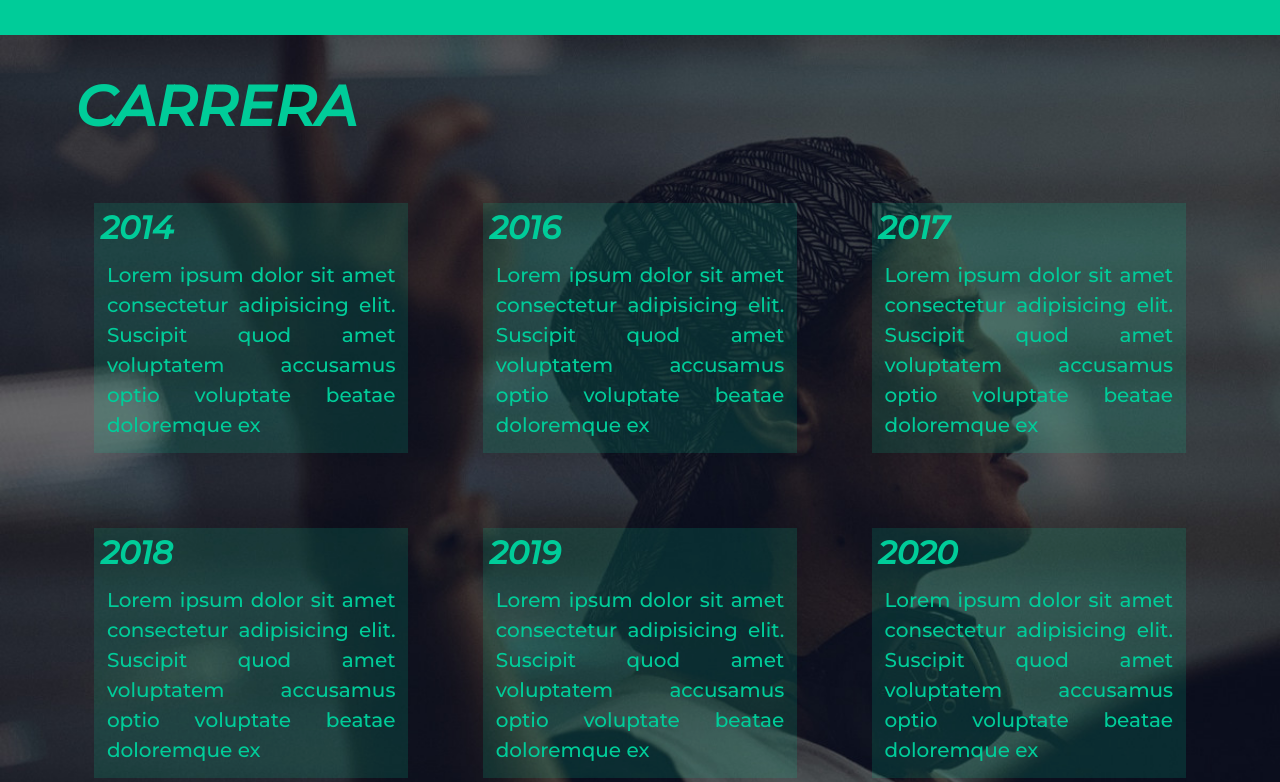
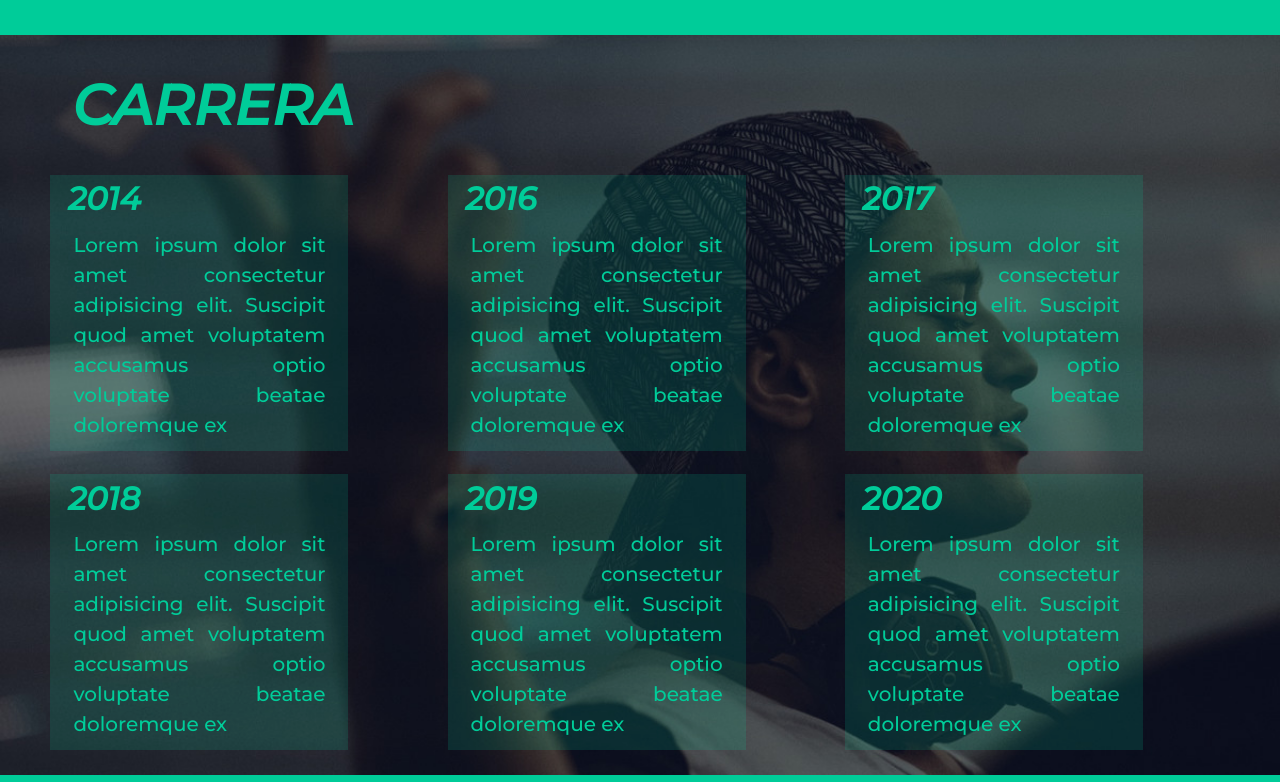
Before and after one commit to NicoMessina25/kygoRepository, a plain HTML site: page pages/biografia.html in a window 1280 px wide. Shown: the part 968-1750 px from the top of the page. Drawn offline with nearby package versions, Linux system fonts and the light colour scheme.

Commit message:
cambios en el html biografia seccion de carrera: maquetado con botstrap

```diff
--- a/css/style.css
+++ b/css/style.css
@@ -79,6 +79,10 @@ a img{
     "concieProx"
     "concieImgs"
     "footer";
+}
+
+.row{
+    width: 95%;
 }
 
 .flexible--row{
@@ -512,11 +516,11 @@ input,textarea{
     justify-content: center;
 }
 .bioCarr__divs{
-    margin: 3%;
-    width: 40%;
     height: auto;
     background-color: rgb(0, 204, 153, 0.15);
+    margin: 1%;
 }
+
 
 /* bioPremYNom */
 
@@ -903,12 +907,6 @@ footer a img{
         width: 50%;
     }
 
-    /* bioCarr */
-
-    .bioCarr__divs{
-        width: 25%;
-    }
-
     /* bioPremYNom */
 
     .bioPremYNom{
--- a/pages/biografia.html
+++ b/pages/biografia.html
@@ -70,32 +70,35 @@
                 Esse dicta sint, itaque saepe quia adipisci mollitia reprehenderit accusamus maiores totam voluptatem a similique aut? Quasi et unde officiis voluptatem exercitationem obcaecati facilis omnis eum, aliquid nobis ex incidunt.</p>
                 <img src="../img/kygoInfancia.jpg" alt="Kygo cuando era chico" class="bioInf__img">
             </section>
-            <section id="carrera" class="sect--blue bioCarr flexible--rowWrap">
-                <h2 class="subTitle">Carrera</h2>
-                <div class="bioCarr__divs">
+            <section id="carrera" class="sect--blue bioCarr container">
+                <div class="row justify-content-around">
+                    <h2 class="subTitle col-12">Carrera</h2>
+                    <div class="bioCarr__divs col-5 col-md-3">
                         <h3 class="subTitle subTitle--smaller">2014</h3>
                         <p class="text text--justify">Lorem ipsum dolor sit amet consectetur adipisicing elit. Suscipit quod amet voluptatem accusamus optio voluptate beatae doloremque ex</p>
                     </div>
-                <div class="bioCarr__divs">
+                    <div class="bioCarr__divs  col-5 col-md-3">
                         <h3 class="subTitle subTitle--smaller">2016</h3>
                         <p class="text text--justify">Lorem ipsum dolor sit amet consectetur adipisicing elit. Suscipit quod amet voluptatem accusamus optio voluptate beatae doloremque ex</p>
                     </div>
-                <div class="bioCarr__divs">
+                    <div class="bioCarr__divs col-5 col-md-3">
                         <h3 class="subTitle subTitle--smaller">2017</h3>
                         <p class="text text--justify">Lorem ipsum dolor sit amet consectetur adipisicing elit. Suscipit quod amet voluptatem accusamus optio voluptate beatae doloremque ex</p>
                     </div>
-                <div class="bioCarr__divs">
+                    <div class="bioCarr__divs col-5 col-md-3">
                         <h3 class="subTitle subTitle--smaller">2018</h3>
                         <p class="text text--justify">Lorem ipsum dolor sit amet consectetur adipisicing elit. Suscipit quod amet voluptatem accusamus optio voluptate beatae doloremque ex</p>
                     </div>
-                <div class="bioCarr__divs">
+                    <div class="bioCarr__divs col-5 col-md-3">
                         <h3 class="subTitle subTitle--smaller">2019</h3>
                         <p class="text text--justify">Lorem ipsum dolor sit amet consectetur adipisicing elit. Suscipit quod amet voluptatem accusamus optio voluptate beatae doloremque ex</p>
                     </div>
-                <div class="bioCarr__divs">
+                    <div class="bioCarr__divs col-5 col-md-3">
                         <h3 class="subTitle subTitle--smaller">2020</h3>
                         <p class="text text--justify">Lorem ipsum dolor sit amet consectetur adipisicing elit. Suscipit quod amet voluptatem accusamus optio voluptate beatae doloremque ex</p>
                     </div>
+                </div>
+
             </section>
             <section id="premiosNominaciones" class="sect--green bioPremYNom flexible--column">
                 <h2 class="subTitle">Mejores Premios y Nominaciones</h2>
```
Lines whose indentation alone changed are shown as unchanged.
